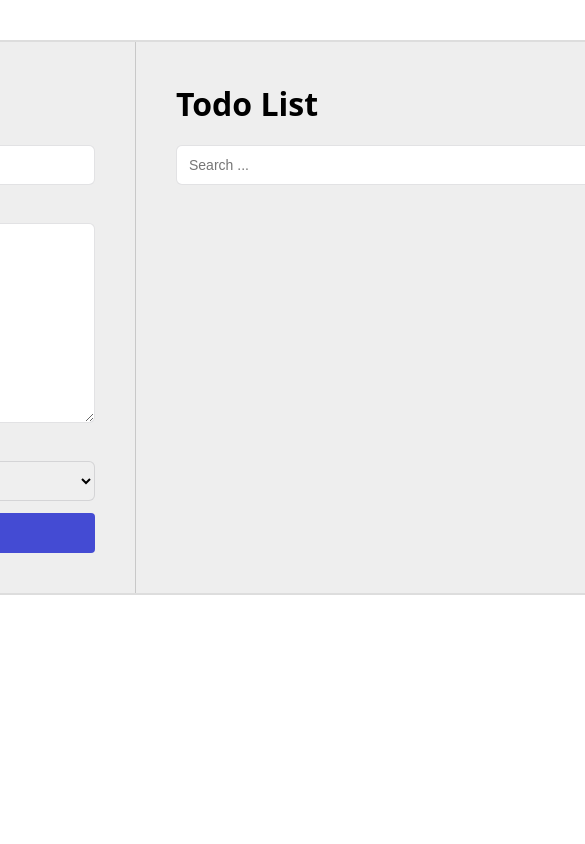
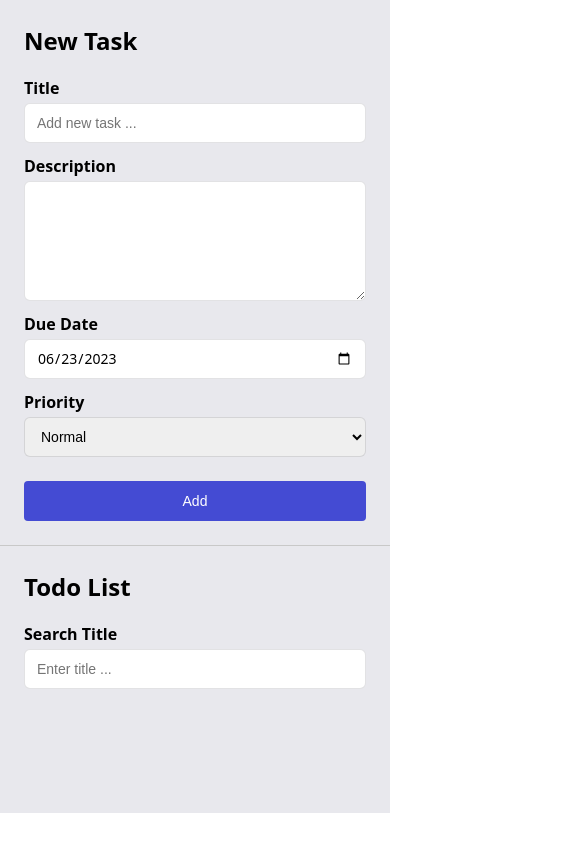
Before and after one commit to ghubprojects/todo-list, a React (Vite) app: page / in a window 390 px wide. Shown: the top 844 px of the page, 585 px wide, since content can reach past the window. Built offline with nearby package versions, Linux system fonts and the light colour scheme; a web font is replaced by a local one.

Commit message:
responsive ui for desktops, tablets and mobiles

```diff
--- a/package.json
+++ b/package.json
@@ -27,6 +27,7 @@
     "eslint-plugin-react-hooks": "^4.6.0",
     "eslint-plugin-react-refresh": "^0.3.4",
     "path": "^0.12.7",
+    "react-responsive": "^9.0.2",
     "sass": "^1.63.5",
     "typescript": "^5.0.2",
     "vite": "^4.3.9"
--- a/src/components/TextField/TextField.module.scss
+++ b/src/components/TextField/TextField.module.scss
@@ -1,4 +1,14 @@
 .text-field {
+    display: flex;
+    flex-direction: column;
+    width: 100%;
+    label {
+        font-weight: 600;
+        margin-bottom: 4px;
+    }
+}
+
+.text-field-input {
     width: 100%;
     height: 40px;
     padding: 6px 12px;
--- a/src/components/TextField/TextField.tsx
+++ b/src/components/TextField/TextField.tsx
@@ -4,8 +4,15 @@ import styles from './TextField.module.scss';
 
 const cx = classNames.bind(styles);
 
-const TextField: FunctionComponent<ComponentProps<'input'>> = ({ className, ...restProps }) => (
-    <input type='text' className={cx('text-field', className)} {...restProps} />
+interface TextFieldProps extends ComponentProps<'input'> {
+    label?: string;
+}
+
+const TextField: FunctionComponent<TextFieldProps> = ({ label, className, ...restProps }) => (
+    <div className={cx('text-field', className)}>
+        {label && <label>{label}</label>}
+        <input type='text' className={cx('text-field-input', className)} {...restProps} />
+    </div>
 );
 
 export default TextField;
--- a/src/components/Textarea/Textarea.module.scss
+++ b/src/components/Textarea/Textarea.module.scss
@@ -8,8 +8,6 @@
 }
 
 .textarea-input {
-    min-width: 400px;
-    height: 200px;
     padding: 6px 12px;
     border: 1px solid rgba(var(--grayscale-900), 0.12);
     border-radius: 6px;
--- a/src/features/TaskCreationForm/TaskCreationForm.module.scss
+++ b/src/features/TaskCreationForm/TaskCreationForm.module.scss
@@ -1,11 +1,40 @@
-.task-creation-form-container {
-    background-color: #eee;
-    min-width: 400px;
-    padding: 40px;
+.task-creation-form {
+    max-width: var(--task-creation-form-width);
+    padding: var(--task-creation-form-padding);
+    width: 100%;
+
+    background-color: rgba(var(--grayscale-300), 0.5);
+    border-radius: 12px 0 0 12px;
+
+    /* Smartphones (max-width : 739px) ----------- */
+    @media only screen and (max-width: 46.1875em) {
+        max-width: var(--task-creation-form-narrow-width);
+        padding: var(--task-creation-form-narrow-padding);
+
+        min-width: 100%;
+        border-radius: 0;
+    }
+
+    /* Tablets (min-width : 740px and max-width : 1023px) ----------- */
+    @media only screen and (min-width: 46.25em) and (max-width: 64em) {
+        max-width: var(--task-creation-form-medium-width);
+        padding: var(--task-creation-form-medium-padding);
+    }
 }
 
-.add-task-btn {
-    width: 100%;
+.task-creation-form > .title {
+    font-weight: 700;
+    font-size: 32px;
+
+    /* Tablets (min-width : 740px and max-width : 1023px) ----------- */
+    @media only screen and (min-width: 46.25em) and (max-width: 64em) {
+        font-size: 28px;
+    }
+
+    /* Smartphones (max-width : 739px) ----------- */
+    @media only screen and (max-width: 46.1875em) {
+        font-size: 24px;
+    }
 }
 
 .task-form {
@@ -15,9 +44,46 @@
         display: flex;
         gap: 12px;
         margin-bottom: 12px;
+        /* Smartphones (max-width : 739px) ----------- */
+        @media only screen and (max-width: 46.1875em) {
+            flex-direction: column;
+        }
+
+        /* Tablets (min-width : 740px and max-width : 1023px) ----------- */
+        @media only screen and (min-width: 46.25em) and (max-width: 64em) {
+            flex-direction: column;
+        }
+
         .due-date-field,
         .priority-field {
             flex-grow: 1;
         }
     }
 }
+
+.description-textarea {
+    width: calc(var(--task-creation-form-width) - var(--task-creation-form-padding) * 2);
+    height: 200px;
+
+    /* Smartphones (max-width : 739px) ----------- */
+    @media only screen and (max-width: 46.1875em) {
+        height: 120px;
+        width: 100%;
+        max-width: calc(
+            var(--task-creation-form-narrow-max-width) - var(--task-creation-form-narrow-padding) * 2
+        );
+    }
+
+    /* Tablets (min-width : 740px and max-width : 1023px) ----------- */
+    @media only screen and (min-width: 46.25em) and (max-width: 64em) {
+        height: 120px;
+        width: calc(
+            var(--task-creation-form-medium-width) - var(--task-creation-form-medium-padding) * 2
+        );
+    }
+}
+
+.add-task-btn {
+    width: 100%;
+    margin-top: 12px;
+}
--- a/src/features/TaskCreationForm/TaskCreationForm.tsx
+++ b/src/features/TaskCreationForm/TaskCreationForm.tsx
@@ -1,5 +1,6 @@
 import classNames from 'classnames/bind';
 import { ChangeEvent, FunctionComponent, useState } from 'react';
+import { useMediaQuery } from 'react-responsive';
 
 import { useAppDispatch } from '~/redux/hooks';
 import { addTask } from '../TaskList/taskListSlice';
@@ -10,14 +11,24 @@ import styles from './TaskCreationForm.module.scss';
 
 const cx = classNames.bind(styles);
 
+const priorityOptions = [
+    { value: 'low', label: 'Low' },
+    { value: 'normal', label: 'Normal' },
+    { value: 'high', label: 'High' },
+];
+
 const TaskCreationForm: FunctionComponent = () => {
+    /**
+     * Responsive using hooks
+     */
+    // Desktops (min-width : 1024px)
+    const isDesktop = useMediaQuery({ minWidth: '64em' });
+    // Tablets (min-width : 740px and max-width : 1023px)
+    const isTablet = useMediaQuery({ minWidth: '46.25em', maxWidth: '63.9375em' });
+    // Mobiles (max-width : 739px)
+    const isMobile = useMediaQuery({ maxWidth: '46.1875em' });
+
     const dispatch = useAppDispatch();
-
-    const priorityOptions = [
-        { value: 'low', label: 'Low' },
-        { value: 'normal', label: 'Normal' },
-        { value: 'high', label: 'High' },
-    ];
 
     const taskInit = {
         title: '',
@@ -52,11 +63,12 @@ const TaskCreationForm: FunctionComponent = () => {
     };
 
     return (
-        <div className={cx('task-creation-form-container')}>
-            <h1>New Task</h1>
+        <div className={cx('task-creation-form')}>
+            <header className={cx('title')}>New Task</header>
             <div className={cx('task-form')}>
                 <div className={cx('form-row')}>
                     <TextField
+                        label='Title'
                         value={task.title}
                         placeholder='Add new task ...'
                         required
@@ -68,6 +80,7 @@ const TaskCreationForm: FunctionComponent = () => {
                     <Textarea
                         label='Description'
                         value={task.description}
+                        className={cx('description-textarea')}
                         onChange={handleChangeField('description')}
                     />
                 </div>
--- a/src/features/TaskItem/TaskItem.tsx
+++ b/src/features/TaskItem/TaskItem.tsx
@@ -73,12 +73,11 @@ const TaskItem: FunctionComponent<TaskItemProps> = ({
             </div>
             {isExpanded && (
                 <div className={cx('task-details')}>
-                    <header>
-                        <h3>Details</h3>
-                    </header>
+                    <header className={cx('task-details-title')}>Details</header>
 
                     <div className={cx('form-row')}>
                         <TextField
+                            label='Title'
                             value={editedTask.title}
                             onChange={handleChangeTask('title')}
                             required
--- a/src/features/TaskList/TaskList.module.scss
+++ b/src/features/TaskList/TaskList.module.scss
@@ -1,16 +1,45 @@
 .task-list-container {
     position: relative;
+    max-width: var(--task-list-width);
+    padding: var(--task-list-padding);
+    width: 100%;
+
+    background-color: rgba(var(--grayscale-300), 0.5);
     border-left: 1px solid rgb(var(--separator));
-    background-color: #eee;
-    min-width: 600px;
-    padding: 40px;
+    border-radius: 0 12px 12px 0;
 
-    header {
-        display: flex;
-        align-items: center;
+    /* Tablets (min-width : 740px and max-width : 1023px) ----------- */
+    @media only screen and (min-width: 46.25em) and (max-width: 64em) {
+        max-width: var(--task-list-medium-width);
+        padding: var(--task-list-medium-padding);
     }
-    .search-text {
-        margin: 20px 0;
+
+    /* Smartphones (max-width : 739px) ----------- */
+    @media only screen and (max-width: 46.1875em) {
+        max-width: var(--task-list-narrow-width);
+        padding: var(--task-list-narrow-padding);
+
+        min-width: 100%;
+        border-radius: 0;
+
+        border-left: none;
+        border-top: 1px solid rgb(var(--separator));
+    }
+}
+
+.task-list-title {
+    font-weight: 700;
+    font-size: 32px;
+    margin-bottom: 20px;
+
+    /* Tablets (min-width : 740px and max-width : 1023px) ----------- */
+    @media only screen and (min-width: 46.25em) and (max-width: 64em) {
+        font-size: 28px;
+    }
+
+    /* Smartphones (max-width : 739px) ----------- */
+    @media only screen and (max-width: 46.1875em) {
+        font-size: 24px;
     }
 }
 
@@ -19,7 +48,7 @@
     flex-direction: column;
     align-items: center;
     gap: 20px;
-    margin-bottom: 80px;
+    margin: 20px 0 80px;
 }
 
 .bulk-action {
--- a/src/features/TaskList/TaskList.tsx
+++ b/src/features/TaskList/TaskList.tsx
@@ -36,13 +36,12 @@ const TaskList: React.FunctionComponent = () => {
 
     return (
         <div className={cx('task-list-container')}>
-            <header>
-                <h1>Todo List</h1>
-            </header>
+            <header className={cx('task-list-title')}>Todo List</header>
             {/* Search Input */}
             <TextField
+                label='Search Title'
                 value={searchText}
-                placeholder='Search ...'
+                placeholder='Enter title ...'
                 className={cx('search-text')}
                 onChange={(e) => setSearchText(e.target.value)}
             />
--- a/src/pages/Home/Home.module.scss
+++ b/src/pages/Home/Home.module.scss
@@ -1,5 +1,16 @@
 .home-container {
     display: flex;
-    margin: 40px 0;
-    border: 2px solid #ddd;
+    justify-content: center;
+    margin: 40px auto;
+    width: 100%;
+
+    /* Tablets (min-width : 740px and max-width : 1023px) ----------- */
+    @media only screen and (min-width: 46.25em) and (max-width: 64em) {
+    }
+
+    /* Smartphones (max-width : 739px) ----------- */
+    @media only screen and (max-width: 46.1875em) {
+        flex-direction: column;
+        margin: 0;
+    }
 }
--- a/src/styles/variables.scss
+++ b/src/styles/variables.scss
@@ -1,4 +1,22 @@
 :root {
+    --task-creation-form-width: 360px;
+    --task-creation-form-padding: 32px;
+
+    --task-creation-form-medium-width: 280px;
+    --task-creation-form-medium-padding: 24px;
+
+    --task-creation-form-narrow-max-width: 740px;
+    --task-creation-form-narrow-padding: 24px;
+
+    --task-list-width: 520px;
+    --task-list-padding: 32px;
+
+    --task-list-medium-width: 400px;
+    --task-list-medium-padding: 24px;
+
+    --task-list-narrow-max-width: 740px;
+    --task-list-narrow-padding: 24px;
+
     // Font
     --font-family-system: Segoe UI, sans-serif;
     --separator: 200, 200, 200;
```
Also changed, not shown: src/features/TaskItem/TaskItem.module.scss (+46 -2 lines), 2 other files (tests, documents, lock files or other folders).
